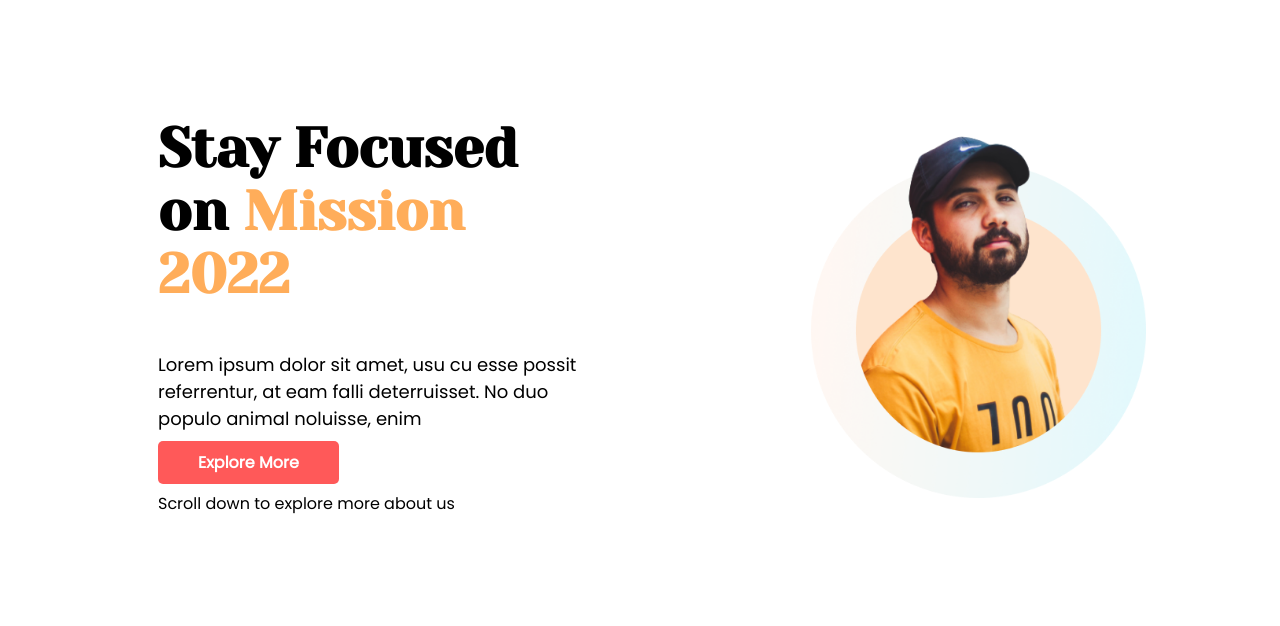
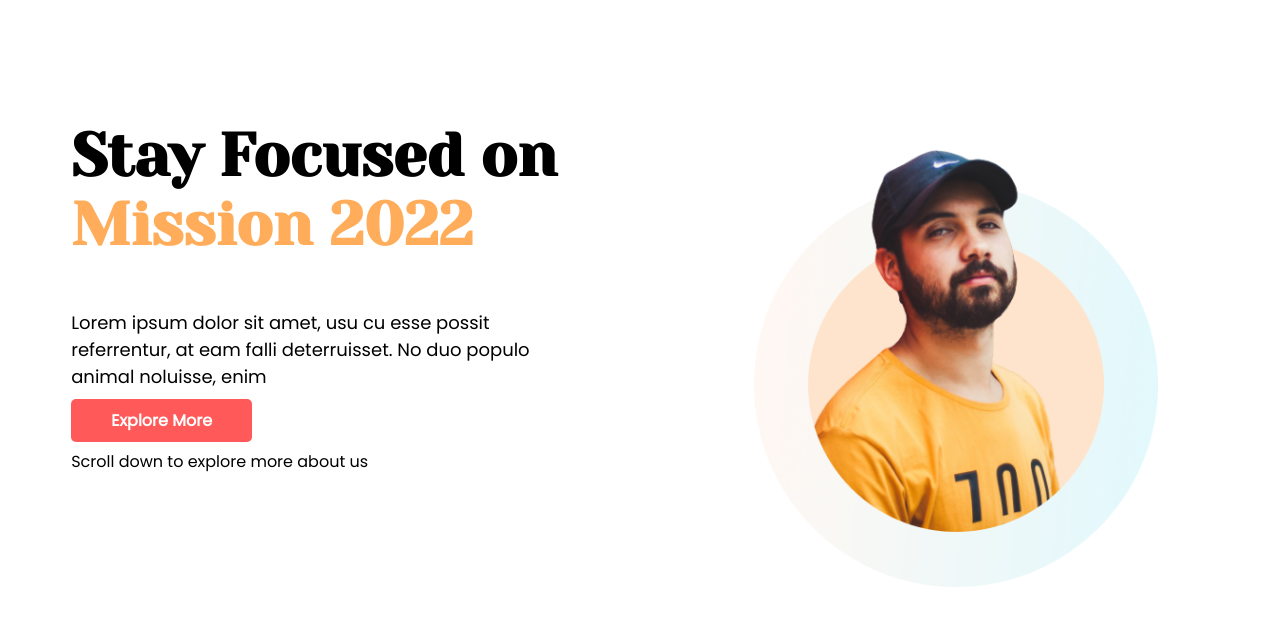
Before and after one commit to graphixtix/assignment-website-development, a plain HTML site: page ins/index.html in a window 1280 px wide. Shown: the top 626 px of the page. Drawn offline with Linux system fonts and the light colour scheme.

Commit message:
padding%

```diff
--- a/ins/style.css
+++ b/ins/style.css
@@ -8,7 +8,7 @@ body {
 }
 
 h1 {
-    font-size: 55px;
+    font-size: 60px;
 }
 
 .red-color {
@@ -18,13 +18,14 @@ h1 {
 .header-part {
     width: 50%;
     padding: 5%;
-    padding-left: 150px;
+    padding-left: 150;
 }
 
 .header-part img {
     width: 80%;
     padding-right: 150px;
-    padding-left: 5%;
+    padding-left: 10%;
+
 }
 
 .header-para {
```
